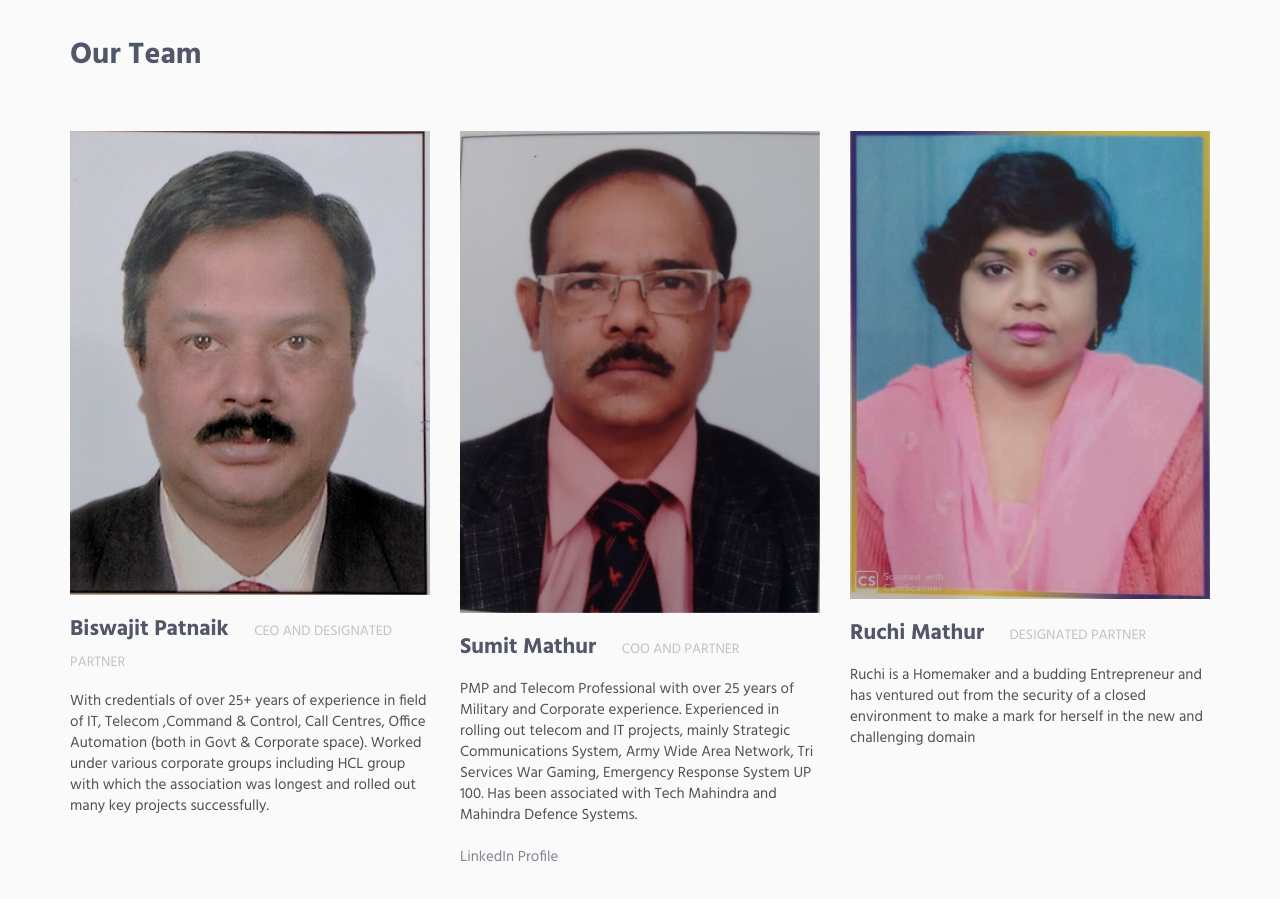
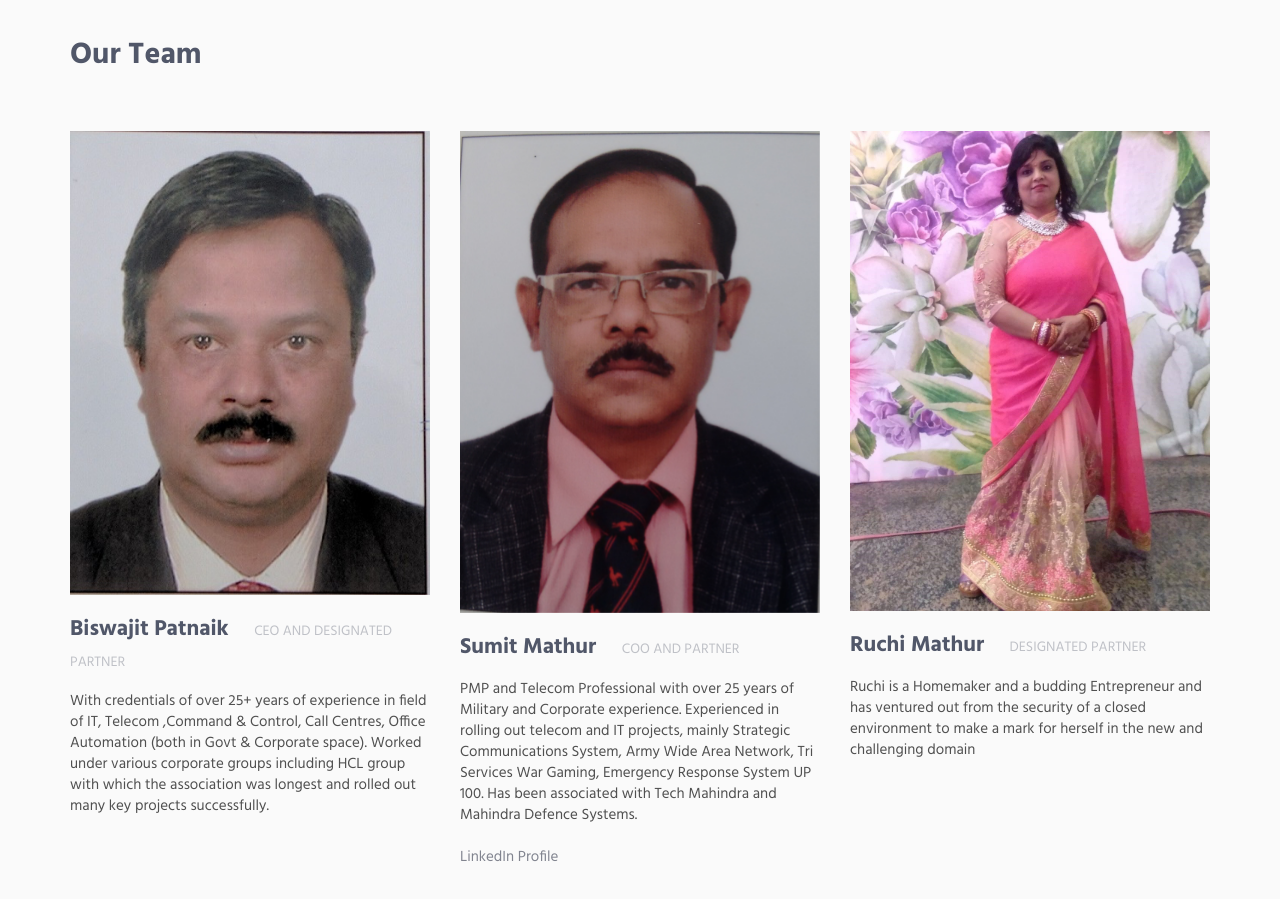
Before and after one commit to bsra-tech/bsra-tech.github.io, a plain HTML site: page about.html in a window 1280 px wide. Shown: the part 900-1799 px from the top of the page. Drawn offline with Linux system fonts and the light colour scheme.

Commit message:
new photo updated

```diff
--- a/about.html
+++ b/about.html
@@ -316,7 +316,7 @@ We bring the most complete team to bear on every project we take on. Our strengt
                     <div class="col-sm-4 sm-margin-b-50">
                         <div class="bg-color-white margin-b-20">
                             <div class="wow zoomIn" data-wow-duration=".3" data-wow-delay=".1s">
-                                <img class="img-responsive" src="img/Photo Ruchi.jpg" alt="Team Image">
+                                <img class="img-responsive" src="img/Photo Ruchi.jpeg" alt="Team Image">
                             </div>
                         </div>
                         <h4><a href="#">Ruchi Mathur</a> <span class="text-uppercase margin-l-20">Designated Partner</span></h4>
```
Also changed, not shown: img/Photo Ruchi.jpeg (added), img/Ruchi Photo.jpeg (added).
